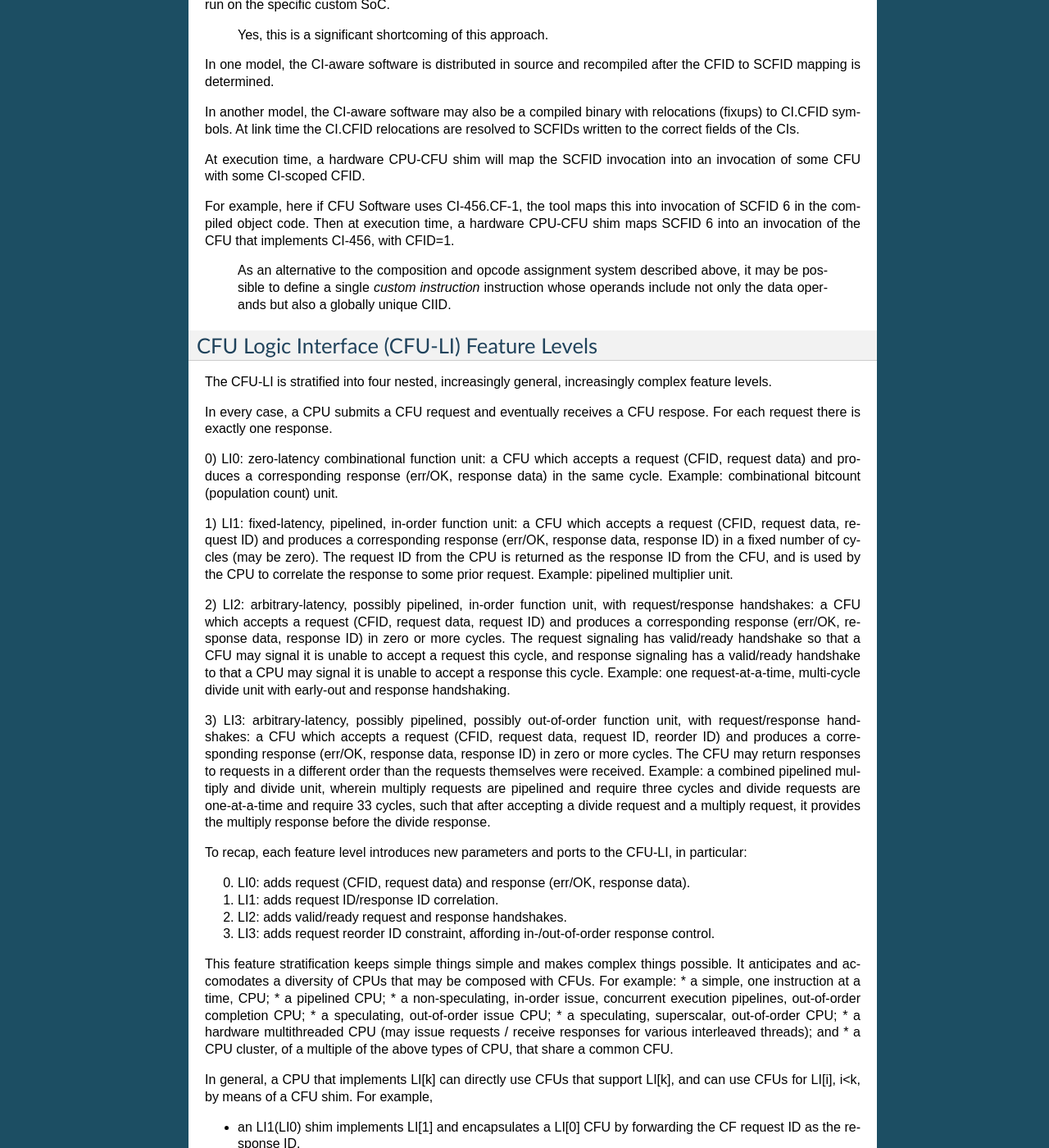
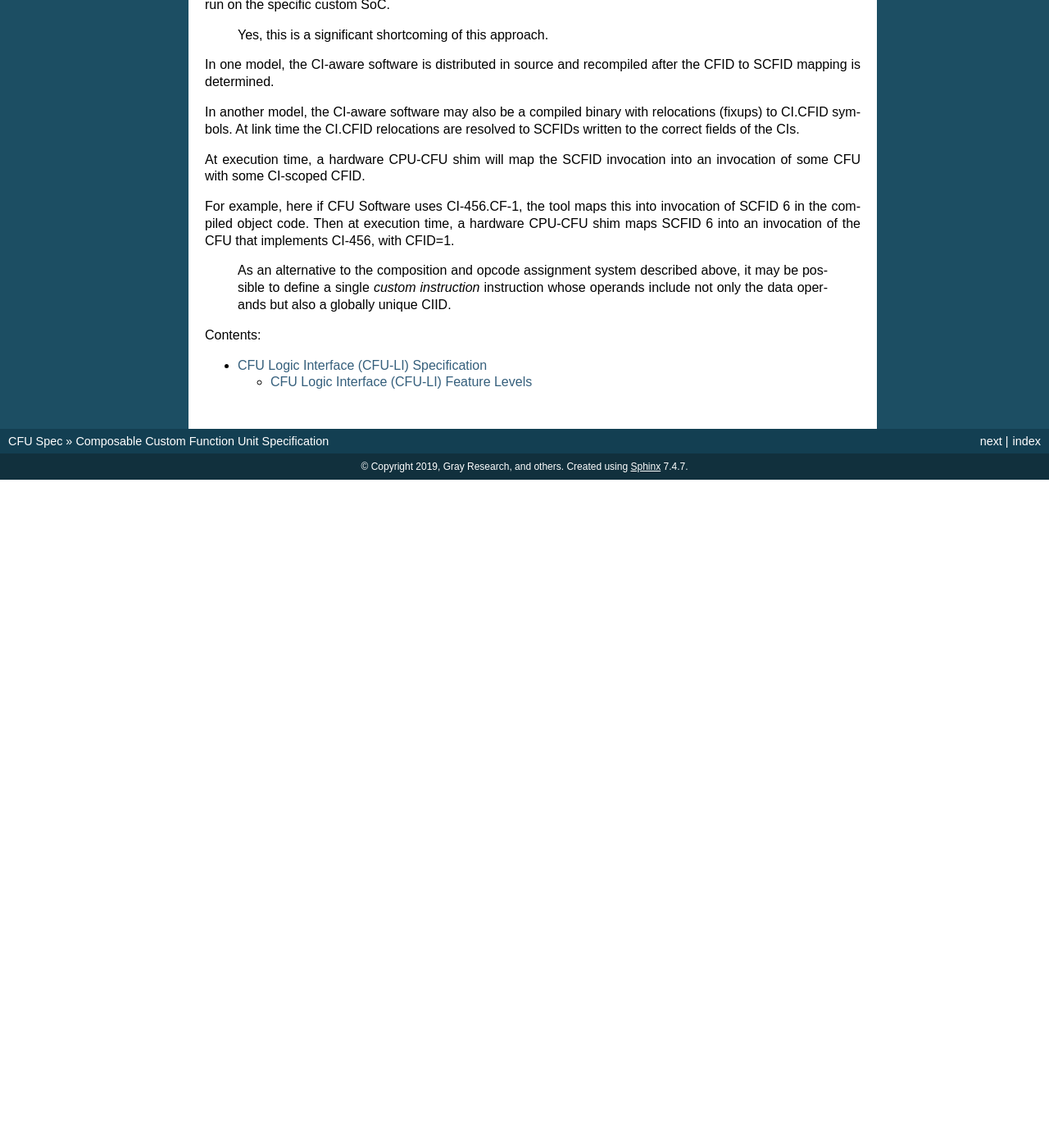
Before and after one commit to grayresearch/CX, a Sphinx documentation site: the page built from docs/source/index.rst, in a window 1280 px wide and 1400 px high, scrolled down 2867 px. Shown: the whole window at 82% size. Built offline with Sphinx 7.4.7, drawn with Linux system fonts in a browser that asks for light colours; after the commit the page ends 3452 px from its top, so only the background shows below that; some of the changed text lies outside the part shown.

Commit message:
doc tweaks

```diff
--- a/docs/source/index.rst
+++ b/docs/source/index.rst
@@ -216,114 +216,6 @@ implements CI-456, with CFID=1.
   operands but also a globally unique CIID.
 
 
-CFU Logic Interface (CFU-LI) Feature Levels
-===========================================
-
-The CFU-LI is stratified into four nested, increasingly general,
-increasingly complex feature levels.
-
-In every case, a CPU submits a CFU request and eventually receives a
-CFU respose.  For each request there is exactly one response.
-
-0) LI0: zero-latency combinational function unit: a CFU which accepts
-a request (CFID, request data) and produces a corresponding response
-(err/OK, response data) in the same cycle.  Example: combinational
-bitcount (population count) unit.
-
-1) LI1: fixed-latency, pipelined, in-order function unit: a CFU
-which accepts a request (CFID, request data, request ID) and produces a
-corresponding response (err/OK, response data, response ID) in a fixed
-number of cycles (may be zero).  The request ID from the CPU is returned
-as the response ID from the CFU, and is used by the CPU to correlate the
-response to some prior request. Example: pipelined multiplier unit.
-
-2) LI2: arbitrary-latency, possibly pipelined, in-order function unit,
-with request/response handshakes: a CFU which accepts a request (CFID,
-request data, request ID) and produces a corresponding response (err/OK,
-response data, response ID) in zero or more cycles.  The request
-signaling has valid/ready handshake so that a CFU may signal it is
-unable to accept a request this cycle, and response signaling has a
-valid/ready handshake to that a CPU may signal it is unable to accept a
-response this cycle. Example: one request-at-a-time, multi-cycle divide
-unit with early-out and response handshaking.
-
-3) LI3: arbitrary-latency, possibly pipelined, possibly out-of-order
-function unit, with request/response handshakes: a CFU which accepts
-a request (CFID, request data, request ID, reorder ID) and produces a
-corresponding response (err/OK, response data, response ID) in zero or
-more cycles.  The CFU may return responses to requests in a different
-order than the requests themselves were received. Example: a combined
-pipelined multiply and divide unit, wherein multiply requests are
-pipelined and require three cycles and divide requests are one-at-a-time
-and require 33 cycles, such that after accepting a divide request and
-a multiply request, it provides the multiply response before the divide
-response.
-
-To recap, each feature level introduces new parameters and ports
-to the CFU-LI, in particular:
-
-0) LI0: adds request (CFID, request data) and response (err/OK, response data).
-1) LI1: adds request ID/response ID correlation.
-2) LI2: adds valid/ready request and response handshakes.
-3) LI3: adds request reorder ID constraint, affording in-/out-of-order response control.
-
-This feature stratification keeps simple things simple and makes
-complex things possible. It anticipates and accomodates a diversity
-of CPUs that may be composed with CFUs. For example:
-* a simple, one instruction at a time, CPU;
-* a pipelined CPU;
-* a non-speculating, in-order issue, concurrent execution pipelines,
-out-of-order completion CPU;
-* a speculating, out-of-order issue CPU;
-* a speculating, superscalar, out-of-order CPU;
-* a hardware multithreaded CPU (may issue requests / receive responses
-for various interleaved threads); and
-* a CPU cluster, of a multiple of the above types of CPU, that share a
-common CFU.
-
-In general, a CPU that implements LI[k] can directly use CFUs that
-support LI[k], and can use CFUs for LI[i], i<k, by means of a CFU
-shim. For example,
-
-* an LI1(LI0) shim implements LI[1] and encapsulates a LI[0] CFU by forwarding the CF request ID as the response ID.
-
-* an LI2(LI1) shim implements LI[2] and encapsulates an LI[1] CFU by using pipeline clock enables and/or FIFOs to implement request and response handshaking.  the response ID.
-
-
-The use of request ID/response ID correlation also simplifies CFU sharing
-among multiple CPU masters. A CFU multiplexer shim may add additional
-source/destination routing data to a request ID so that subsequent
-response IDs directly indicate the specific CPU master destination.
-
-TODO: discuss/decide if the above stratification is sufficient. For example,
-is it acceptable to bundle request handshake + response handshake into
-one feature level, or do we need a **lattice** "no handshake -> req handshake |
-resp handshake -> req + resp handshake"?
-
-TODO: Is CIID always a metadata parameter, or in higher CFU-LI
-feature levels may it be provided dynamically on a port as part of the
-request port signal bundle?  For example, suppose an LI[>=2] CFU core
-may implement >1 CI, but when the core is composed into a given SW + HW
-system by the system composition tool, it may be (must be?) configured
-and specialized to implement one fixed CI.
-
-TODO: For CFUs with internal state (extra arguments, extra results,
-accumulators, etc.)  define a standard name and behavior for state reset,
-state save/restore, interrogate state elements.
-
-TODO: Decide how to name Custom Interfaces: VLNV, UUID, ...?
-
-TODO: How much of the CFU-LI specification may be specified in IP XACT?
-
-TODO: for LI>=2, is latency bounded? If so is max latency of the CFU
-(or individual CFID) provided to the CFU client at system composition
-time? Perhaps CFU metadata?
-
-
-
-RISC-V Custom Instruction and Custom Function Unit Specification
-================================================================
-
 .. toctree::
    :maxdepth: 2
    :caption: Contents:
```
Also changed, not shown: README.md (+3 -270 lines), docs/source/logic-itf.rst (+7 -3 lines).
